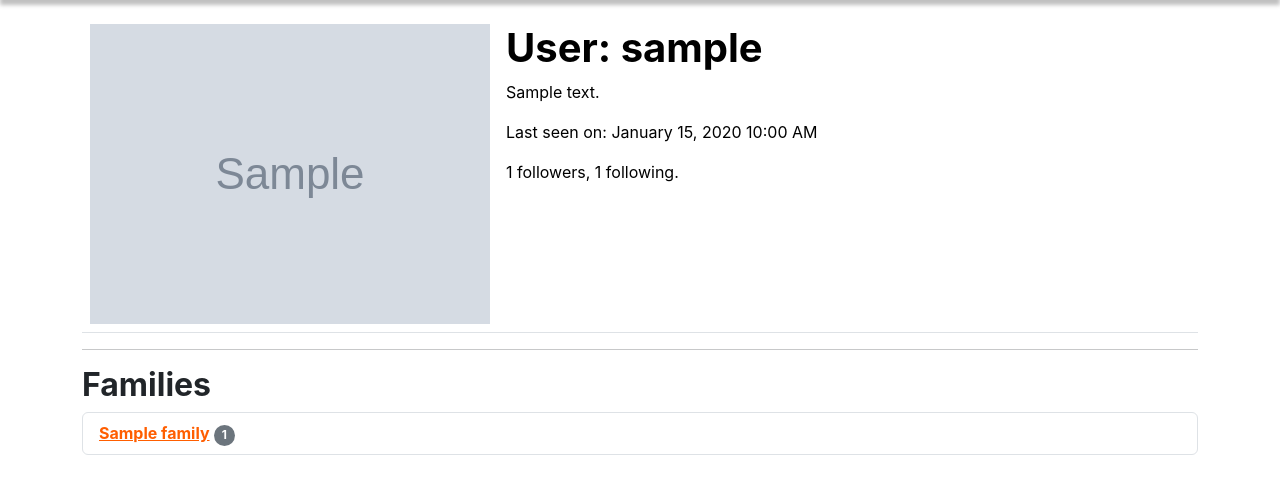
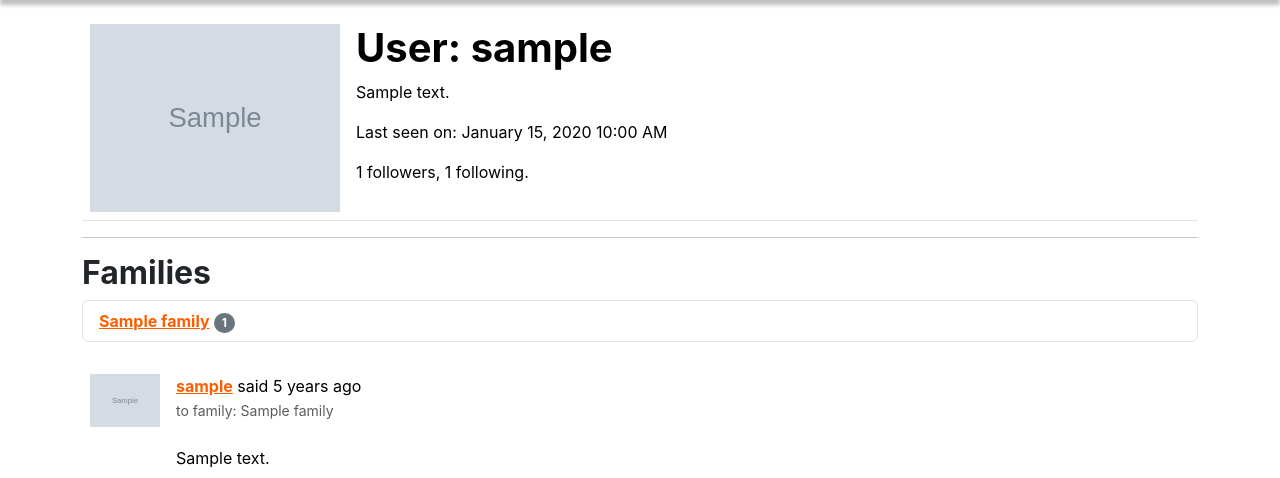
Before and after one commit to christianmesinas/famplan, a Flask app: template app/templates/user.html in a window 1280 px wide. Shown: the part 120-598 px from the top of the page. Run offline with Flask 3, Linux system fonts and the light colour scheme; tables that the repository leaves empty hold one stand-in row (values such as "Sample post"); the template is opened without the code that fills it: values that come from a table or form of the project are taken from there, most other values are stand-ins (such as "Sample title", 1, 10 or a date in 2020); grey boxes marked "Sample" are stand-in pictures; parts of the project's set-up code (start-up, migrations or seed data) failed here and were passed over; some libraries are stand-ins or nearby versions.

Commit message:
profiel foto max width

```diff
--- a/app/static/main.css
+++ b/app/static/main.css
@@ -298,3 +298,7 @@ a {
 .profile-img tbody tr td a img{
     max-width: 70px;
 }
+
+.pro-img img{
+    max-width: 250px;
+}
--- a/app/templates/user.html
+++ b/app/templates/user.html
@@ -4,7 +4,7 @@
     {% set current_user = get_current_user() %}
     <table class="table profile-img table-hover">
         <tr>
-            <td width="256px">
+            <td class='pro-img'width="256px">
                 <img src="{{ user.avatar(256) }}" alt="Avatar for {{ user.username }}">
             </td>
             <td>
```
